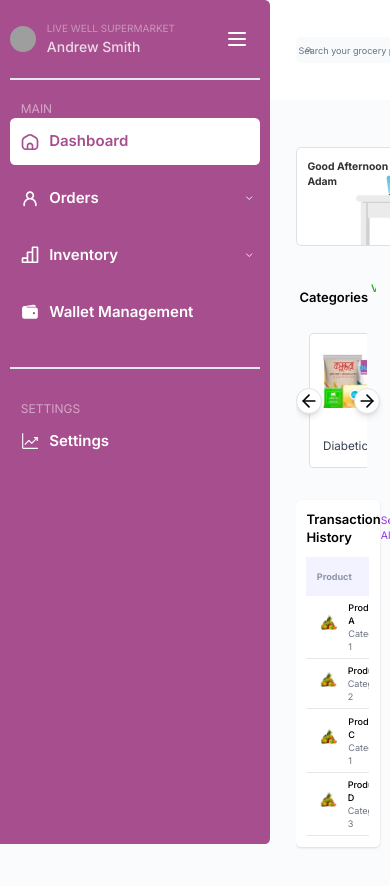
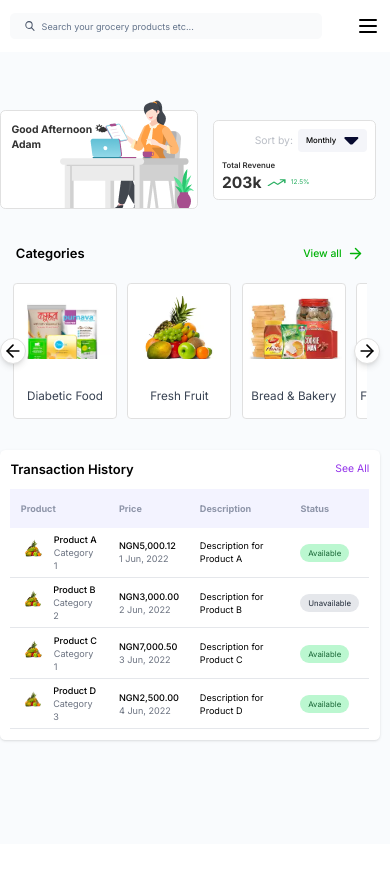
Before and after one commit to Ocuppy/occupyWeb, a Next.js app: page /dashboard in a window 390 px wide. Built offline with nearby package versions, Linux system fonts and the light colour scheme; grey boxes are pictures that could not be loaded.

Commit message:
update dashboard header, update dashboard search bar, update index responsive flow

```diff
--- a/src/components/dashboard-layout/DashboardHeader.tsx
+++ b/src/components/dashboard-layout/DashboardHeader.tsx
@@ -1,7 +1,7 @@
 import { Input } from "../ui/input";
 import { Switch } from "../ui/switch";
 import { Label } from "../ui/label";
-import { BellIcon } from "lucide-react";
+import { BellIcon, Menu } from "lucide-react";
 import { Button } from "../ui/button";
 import { AngleLeftIcon, UserClockIcon } from "@/assets/icon/icons";
 import {
@@ -14,8 +14,8 @@ import Flex from "../shared/Flex";
 
 const DashboardHeader = () => {
   return (
-    <header className="fixed right-0 z-10 flex h-[100px] w-full items-center bg-white pl-[270px] pr-4">
-      <Flex className="w-full justify-between pl-10">
+    <header className="fixed right-0 z-10 flex w-screen items-center bg-white py-5 xl:w-full xl:pl-[270px] xl:pr-4">
+      <Flex className="w-full justify-between px-4 xl:pl-10">
         <input
           type="search"
           name=""
@@ -27,7 +27,11 @@ const DashboardHeader = () => {
           className=""
           placeholder="Search your grocery products etc . . . "
         /> */}
-        <div className="flex items-center gap-8">
+
+        <div className="xl:hidden">
+          <Menu className="text-black" />
+        </div>
+        <div className="hidden items-center gap-8 xl:flex">
           <div className="flex items-center space-x-2">
             <Label htmlFor="online-mode">Online</Label>
             <Switch id="online-mode" />
@@ -46,20 +50,21 @@ const DashboardHeader = () => {
           </Button>
           <DropdownMenu>
             <DropdownMenuTrigger>
-              <div className="relative flex items-center gap-8 rounded-md border p-2">
-                <div className="flex flex-col">
-                  <p className="text-[14px] font-medium opacity-[80%]">
+              <div className="relative flex w-52 items-center gap-2 rounded-md border p-2">
+                <img src="/images/profile.png" alt="Profile Picture" />
+                <div className="text-left">
+                  <p className="text-sm font-medium text-black/80">
                     Andrew Smith
                   </p>
-                  <p className="text-[10px] uppercase opacity-[40%]">
+                  <p className="text-[0.625rem] uppercase text-black/30">
                     Supermarket
                   </p>
                 </div>
-                <AngleLeftIcon width={16} className="rotate-[-90deg]" />
+                <AngleLeftIcon width={16} className="ml-auto rotate-[-90deg]" />
               </div>
             </DropdownMenuTrigger>
             <DropdownMenuContent>
-              <DropdownMenuItem>Something</DropdownMenuItem>
+              <DropdownMenuItem>Option</DropdownMenuItem>
             </DropdownMenuContent>
           </DropdownMenu>
         </div>
--- a/src/components/dashboard-layout/DashboardSidebar.tsx
+++ b/src/components/dashboard-layout/DashboardSidebar.tsx
@@ -26,15 +26,12 @@ const DashboardSidebar = () => {
 
   return (
     <aside
-      className={`sticky top-0 z-30 h-screen w-[270px] rounded-r-lg bg-occupy-primary p-4 text-white`}
+      className={`sticky top-0 z-30 h-screen w-[270px] overflow-y-auto rounded-r-lg bg-occupy-primary p-4 text-white`}
       // className={`sticky top-0 z-30 h-screen w-screen rounded-r-lg bg-occupy-primary p-4 text-white`}
     >
       <div className="relative flex items-center gap-4 pt-4">
         <Avatar>
-          <AvatarImage
-            src={"../../../assets/images/avatar.png"}
-            alt="profile-avatar"
-          />
+          <AvatarImage src={"images/avatar.png"} alt="profile-avatar" />
           <AvatarFallback className="bg-slate-400">CN</AvatarFallback>
         </Avatar>
 
@@ -43,10 +40,6 @@ const DashboardSidebar = () => {
             Live Well Supermarket
           </p>
           <p className="text-[14px] font-medium opacity-[80%]">Andrew Smith</p>
-        </div>
-
-        <div className="ml-auto pr-4">
-          <Menu className="text-white" />
         </div>
       </div>
       <Separator className="my-8 h-[2px]" />
@@ -66,14 +59,15 @@ const DashboardSidebar = () => {
                           : "bg-transparent text-white"
                       }`}
                     >
-                      <Link
+                      <ParentLinkComponent link={link} />
+                      {/* <Link
                         href={link.url}
                         onClick={(e) => {
                           e.stopPropagation();
                         }}
                       >
                         <ParentLinkComponent link={link} />
-                      </Link>
+                      </Link> */}
                     </AccordionTrigger>
                     <AccordionContent>
                       <div className="mth-4 ml-8">
--- a/src/components/dashboard-layout/Layout.tsx
+++ b/src/components/dashboard-layout/Layout.tsx
@@ -15,10 +15,11 @@ const Layout = ({
   className?: string;
 }) => {
   return (
-    <div className={cn("flex flex-auto flex-col bg-[#F9FBFD]", className)}>
+    // <div className={cn("flex flex-auto flex-col bg-[#F9FBFD]", className)}>
+    <div className={cn("bg-[#F9FBFD]", className)}>
       <Toaster />
-      <div className="flex min-w-0 flex-auto gap-10">
-        <div className="">
+      <div className="min-w-0 flex-auto gap-10 xl:flex">
+        <div className="hidden xl:block">
           <DashboardSidebar />
         </div>
         <div className="relative mb-12 flex min-h-screen min-w-0 max-w-[100vw] flex-auto flex-col overflow-y-auto overflow-x-hidden">
@@ -26,7 +27,7 @@ const Layout = ({
 
           <main
             className={cn(
-              "mt-[120px] h-full flex-1 grow py-4 pr-4",
+              "mt-32 h-full flex-1 grow py-4 pr-4",
               inter.className,
             )}
           >
--- a/src/components/dashboard/dashboard/TransactionsTable.tsx
+++ b/src/components/dashboard/dashboard/TransactionsTable.tsx
@@ -8,7 +8,8 @@ interface Product {
   price: string;
   date: string;
   description: string;
-  status: "Available" | "Out of Stock";
+  //   status: "Available" | "Out of Stock";
+  status: "Available" | "Unavailable";
 }
 
 const products: Product[] = [
@@ -26,7 +27,7 @@ const products: Product[] = [
     price: "NGN3,000.00",
     date: "2 Jun, 2022",
     description: "Description for Product B",
-    status: "Out of Stock",
+    status: "Unavailable",
   },
   {
     name: "Product C",
--- a/src/pages/dashboard/index.tsx
+++ b/src/pages/dashboard/index.tsx
@@ -94,7 +94,7 @@ const Page: NextPageWithLayout = () => {
     //   )}
     // </div>
     <>
-      <div className="mb-7 flex items-center gap-6">
+      <div className="mb-7 flex w-full items-center gap-6 overflow-x-scroll xl:overflow-x-visible">
         <section className="flex items-center gap-6">
           <div className="relative h-[9.5rem] w-[19rem] rounded-lg border border-[#E0E0E0] bg-white p-4">
             <header>
@@ -236,7 +236,7 @@ const Page: NextPageWithLayout = () => {
           </div>
         </section>
         <section>
-          <header className="mb-2">
+          <header className="mb-2 w-fit">
             <h6
               className={`text-xl font-medium text-[#1C2A53] ${inter.className}`}
             >
@@ -258,7 +258,7 @@ const Page: NextPageWithLayout = () => {
           </h5>
           <button className="flex items-center gap-2 font-medium text-[#00B207]">
             View all
-            <MoveRight />
+            <ArrowRight size={17} />
           </button>
         </header>
 
--- a/src/styles/styles.css
+++ b/src/styles/styles.css
@@ -64,11 +64,13 @@ header {
 
 input[type="search"] {
   background: url("/icons/search-dark.svg") no-repeat left;
-  background-size: 3%;
+  background-size: clamp(1rem, 3%, 2rem);
   background-position: 5% 50%;
   background-color: #f9fafb;
-  padding: 0.8rem 3%;
-  width: clamp(20rem, 100%, 30rem);
+  padding-top: 0.8rem;
+  padding-bottom: 0.8rem;
+  padding-left: clamp(3rem, 3%, 3rem);
+  width: clamp(17rem, 100%, 30rem);
   outline: none;
   border: none;
 }
```
Also changed, not shown: public/images/avatar.png (added), public/images/profile.png (added).
